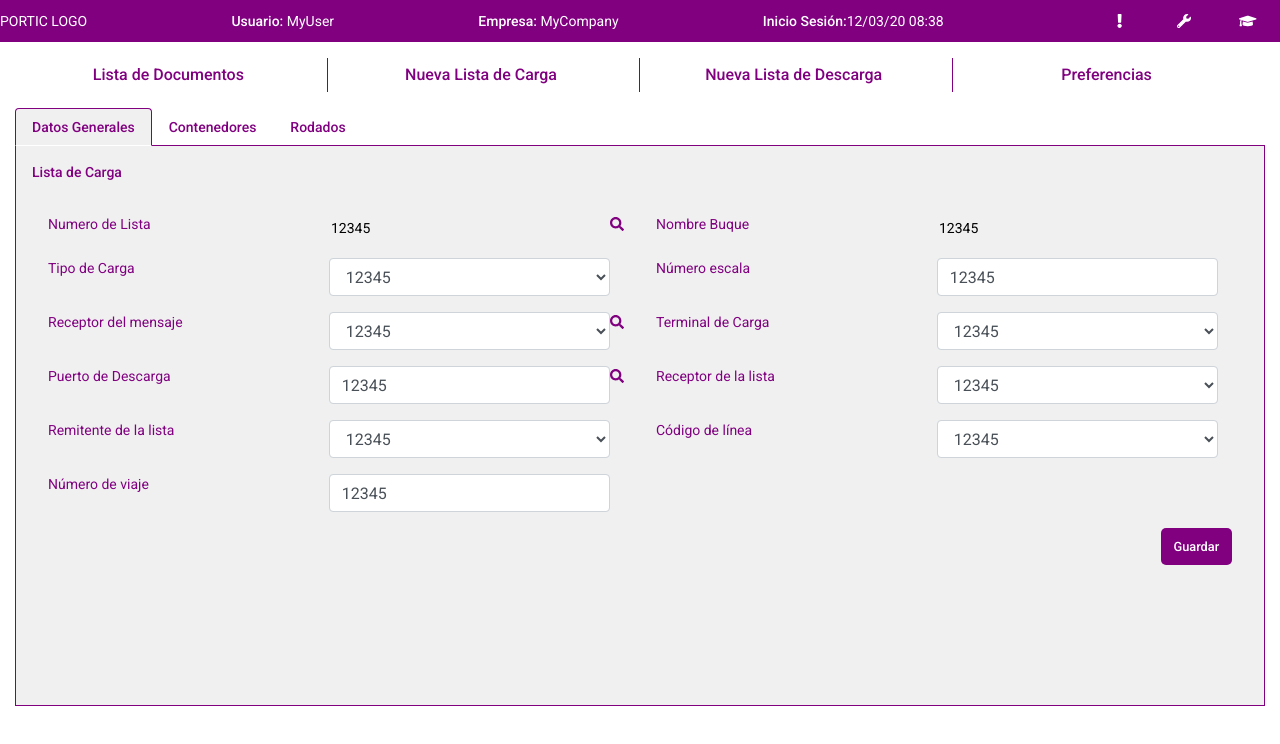
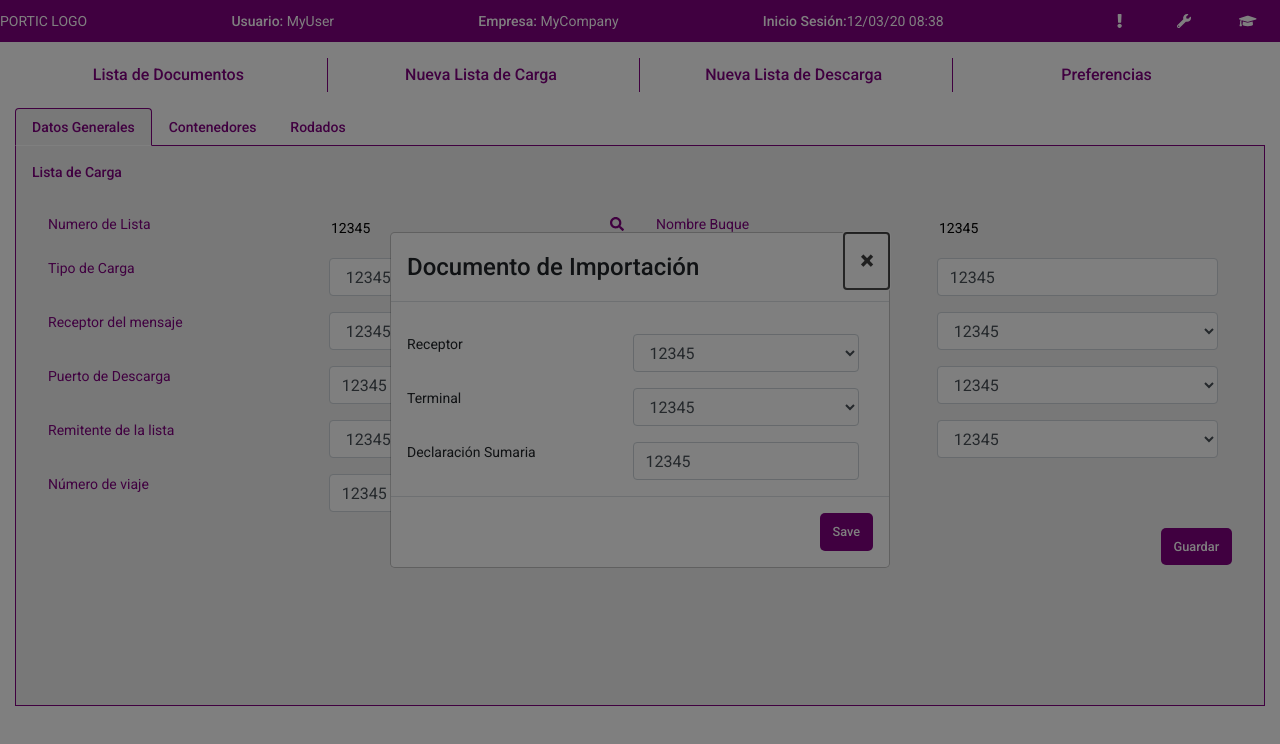
Before and after one commit to storrellas/logistics, an Angular app: page /descarga in a window 1280 px wide. Shown: the top 744 px of the page. Built offline with nearby package versions, Linux system fonts and the light colour scheme.

Commit message:
ENH: Adding modal for descarga

```diff
--- a/src/app/carga/carga.component.ts
+++ b/src/app/carga/carga.component.ts
@@ -1,5 +1,4 @@
 import { Component, OnInit, ViewChild } from '@angular/core';
-
 import { ActivatedRoute } from '@angular/router';
 import { NgbModal, ModalDismissReasons } from '@ng-bootstrap/ng-bootstrap';
 
--- a/src/app/descarga/descarga.component.html
+++ b/src/app/descarga/descarga.component.html
@@ -29,4 +29,38 @@
         </ul>
         <div [ngbNavOutlet]="nav"></div>
     </div>
-  </portic-base>
+
+
+    <ng-template #content let-modal>
+      <div class="modal-header">
+        <h4 class="modal-title" id="modal-basic-title">Documento de Importación</h4>
+        <button type="button" class="close" aria-label="Close" (click)="modal.dismiss('Cross click')">
+          <span aria-hidden="true">&times;</span>
+        </button>
+      </div>
+      <div class="modal-body">
+        <div class="mt-3">
+          <input-select [id]="'receiver'"
+                          [name]="'Receptor'"
+                          [option_list]="['12345', '34667']">
+          </input-select>
+        </div>
+        <div class="mt-3">
+          <input-select [id]="'terminal'"
+                    [name]="'Terminal'"
+                    [option_list]="['12345', '34667']">
+          </input-select>
+        </div>
+        <div class="mt-3">
+            <input-text [id]="'declaration'"
+                        [name]="'Declaración Sumaria'"
+                        [value]="'12345'">
+            </input-text>
+        </div>
+      </div>
+      <div class="modal-footer">
+        <button type="button" class="btn btn-outline-dark" (click)="modal.close('Save click')">Save</button>
+      </div>
+    </ng-template>
+
+</portic-base>
--- a/src/app/descarga/descarga.component.ts
+++ b/src/app/descarga/descarga.component.ts
@@ -1,4 +1,6 @@
-import { Component, OnInit } from '@angular/core';
+import { Component, OnInit, ViewChild } from '@angular/core';
+import { ActivatedRoute } from '@angular/router';
+import { NgbModal, ModalDismissReasons } from '@ng-bootstrap/ng-bootstrap';
 
 @Component({
   selector: 'app-descarga',
@@ -8,9 +10,43 @@ import { Component, OnInit } from '@angular/core';
 export class DescargaComponent implements OnInit {
 
   active = 1;
-  constructor() { }
+  closeResult: string = '';
+  @ViewChild('content') content: NgbModal;
+
+
+  constructor(private activatedroute: ActivatedRoute,
+              private modalService: NgbModal) { }
 
   ngOnInit(): void {
+    // Check whether new/edit carga
+    this.activatedroute.params.subscribe(data => {
+
+      if ( Object.keys(data).length > 0 ){
+        // Edit Carga
+      }else{
+        // New Carga
+        // SetTimeout is necessary
+        // See: https://github.com/ng-bootstrap/ng-bootstrap/issues/1775
+        setTimeout(() => {
+          this.modalService.open(this.content, {ariaLabelledBy: 'modal-basic-title', centered: true}).result.then((result) => {
+            this.closeResult = `Closed with: ${result}`;
+          }, (reason) => {
+            this.closeResult = `Dismissed ${this.getDismissReason(reason)}`;
+          });
+          }, 100);
+      }
+
+    })
+  }
+
+  private getDismissReason(reason: any): string {
+    if (reason === ModalDismissReasons.ESC) {
+      return 'by pressing ESC';
+    } else if (reason === ModalDismissReasons.BACKDROP_CLICK) {
+      return 'by clicking on a backdrop';
+    } else {
+      return `with: ${reason}`;
+    }
   }
 
 }
```
